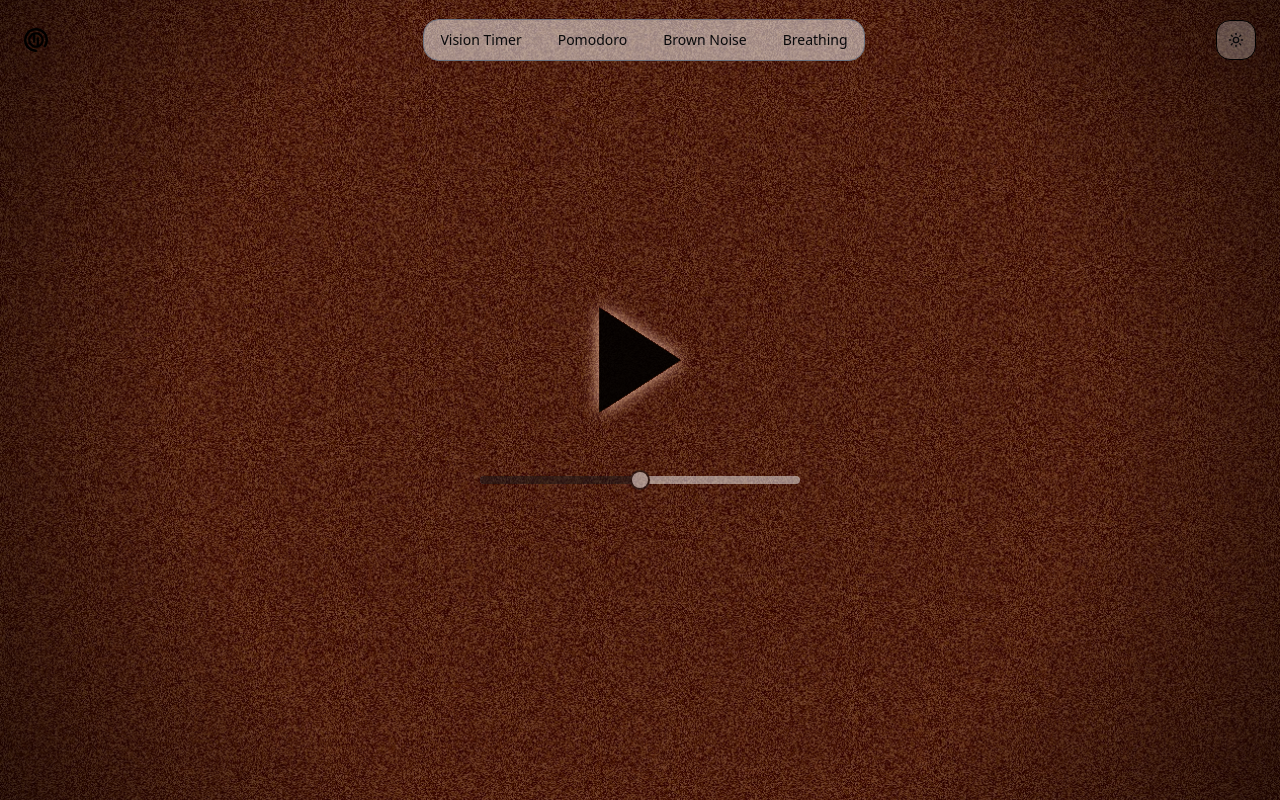
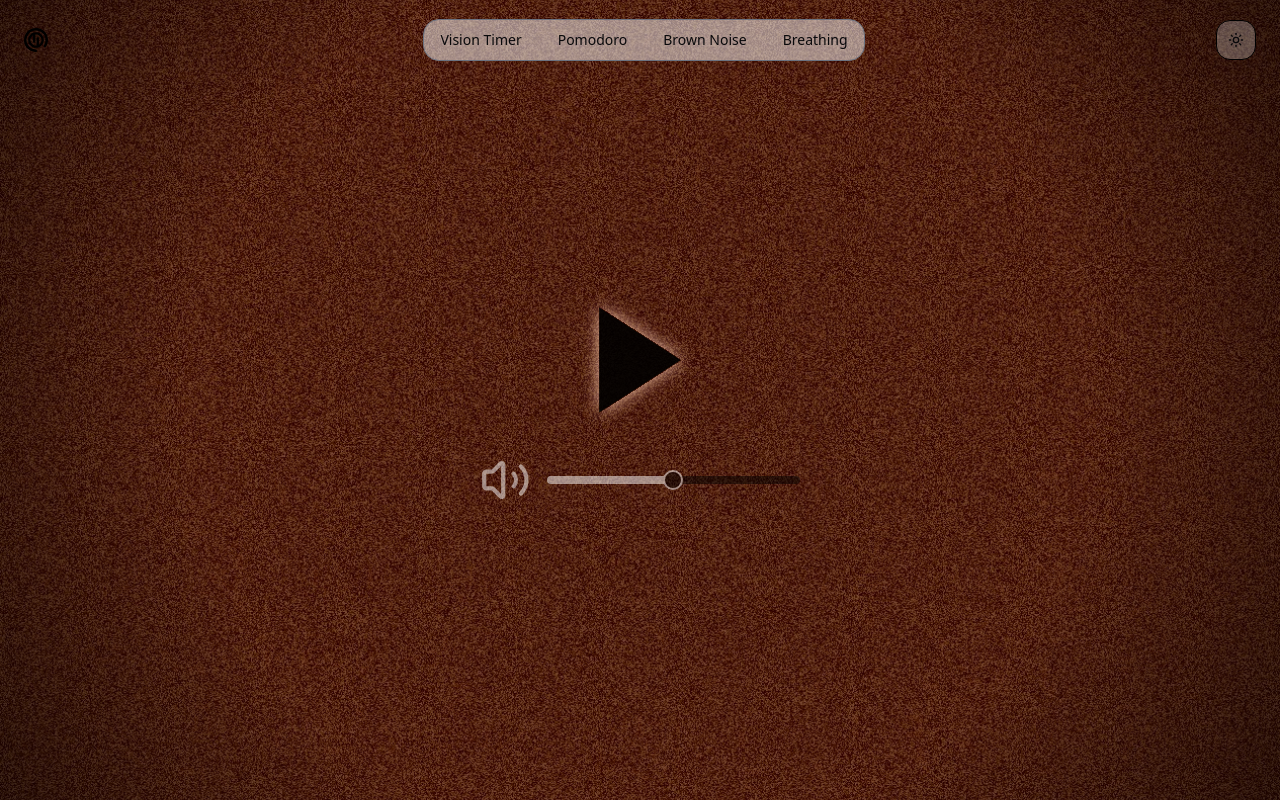
Before and after one commit to kozopas228/pause-loop, a React (Vite) app in the folder frontend/: page /noise in a window 1280 px wide. Built offline with nearby package versions, Linux system fonts and the light colour scheme.

Commit message:
fix brown noise sound changer

```diff
--- a/frontend/src/pages/noise/NoisePage.tsx
+++ b/frontend/src/pages/noise/NoisePage.tsx
@@ -8,6 +8,7 @@ import BrownNoise from '@/assets/audio/brown-noise-fast.wav';
 // import BrownNoise from '@/assets/audio/brown-noise-fast.mp3';
 import { Slider } from '@/shadcn/components/ui/slider.tsx';
 import BrownNoiseGenerator from '@/pages/noise/BrownNoiseGenerator.tsx';
+import { Volume2 } from 'lucide-react';
 
 const NoisePage = () => {
     const [isPlaying, setIsPlaying] = useState(false);
@@ -37,7 +38,11 @@ const NoisePage = () => {
                 />
             )}
 
-            <div className='absolute left-1/2 top-[60%] w-1/2 -translate-x-1/2 -translate-y-1/2 opacity-50 hover:opacity-100 md:w-1/4'>
+            <div className='absolute left-1/2 top-[60%] flex w-1/2 -translate-x-1/2 -translate-y-1/2 opacity-50 hover:opacity-100 md:w-1/4'>
+                <Volume2
+                    size={64}
+                    className='mr-4 stroke-white'
+                />
                 <Slider
                     min={0}
                     max={20}
--- a/frontend/src/shadcn/components/ui/slider.tsx
+++ b/frontend/src/shadcn/components/ui/slider.tsx
@@ -15,10 +15,10 @@ const Slider = React.forwardRef<
     )}
     {...props}
   >
-    <SliderPrimitive.Track className="relative h-2 w-full grow overflow-hidden rounded-full bg-secondary">
-      <SliderPrimitive.Range className="absolute h-full bg-primary" />
+    <SliderPrimitive.Track className="relative h-2 w-full grow overflow-hidden rounded-full bg-black">
+      <SliderPrimitive.Range className="absolute h-full bg-white" />
     </SliderPrimitive.Track>
-    <SliderPrimitive.Thumb className="block h-5 w-5 rounded-full border-2 border-primary bg-background ring-offset-background transition-colors focus-visible:outline-none focus-visible:ring-2 focus-visible:ring-ring focus-visible:ring-offset-2 disabled:pointer-events-none disabled:opacity-50" />
+    <SliderPrimitive.Thumb className="block h-5 w-5 rounded-full border-2 border-white bg-black ring-offset-black transition-colors focus-visible:outline-none focus-visible:ring-offset-2 disabled:pointer-events-none disabled:opacity-50" />
   </SliderPrimitive.Root>
 ))
 Slider.displayName = SliderPrimitive.Root.displayName
```
